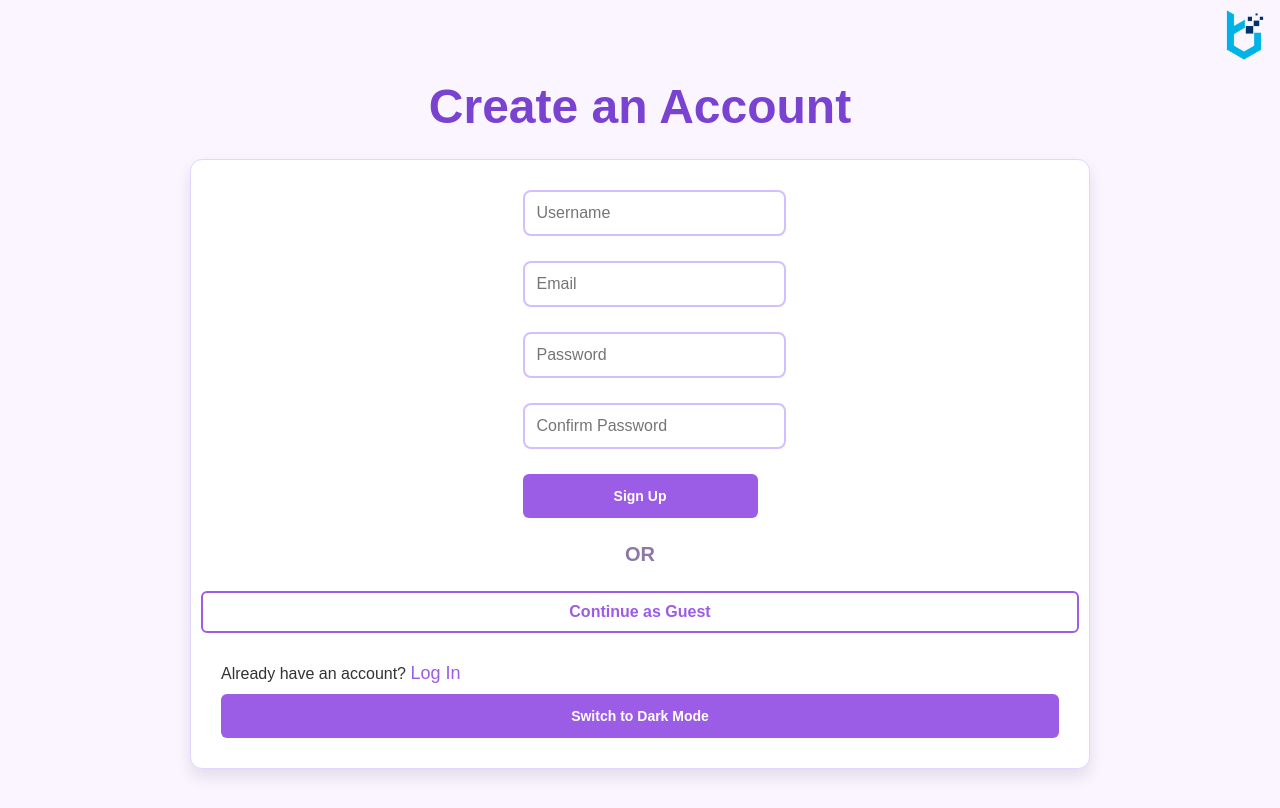
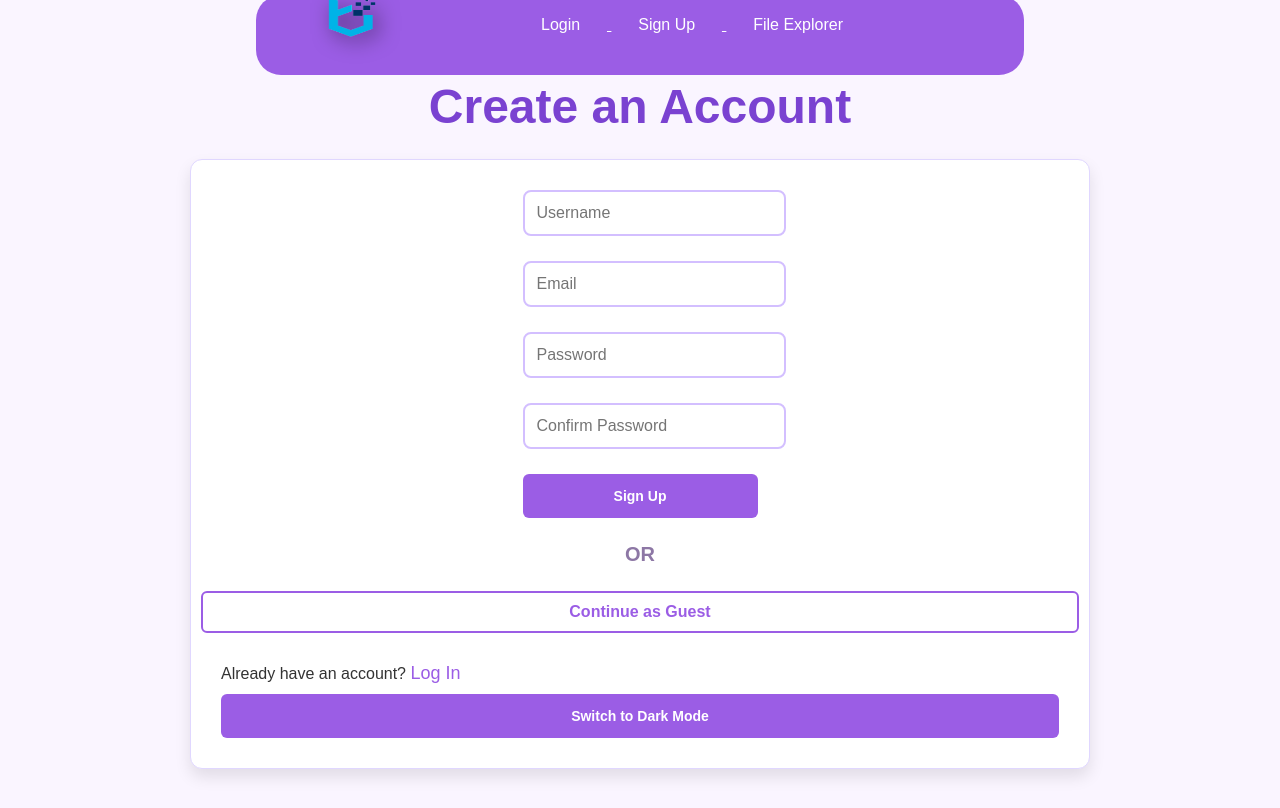
Before and after one commit to BDPA-Saint-Louis-2025/BDPASaintLouis, a React (Create React App) app in the folder bdaapp/: page /signup in a window 1280 px wide. Built offline with nearby package versions, Linux system fonts and the light colour scheme.

Commit message:
FINAL ONEEEE

```diff
--- a/bdaapp/src/Dashboard/Dashboard.css
+++ b/bdaapp/src/Dashboard/Dashboard.css
@@ -228,7 +228,7 @@ input[type="text"], input[type="email"], input[type="password"] {
   border: 1px solid var(--sidebar-border);
 }
 .password-strength.weak { opacity: 0.7; }
-.password-strength.moderate {}
+.password-strength.moderate {opacity: 1;}
 .password-strength.strong { border-color: var(--primary-color); }
 
 /* ===== Responsive ===== */
@@ -251,7 +251,8 @@ input[type="text"], input[type="email"], input[type="password"] {
     flex-direction: row;
     align-items: center;
     gap: 8px;
-    overflow-x: auto;               /* allow horizontal scroll for many buttons */
+    overflow-x: auto;
+    overflow-y: auto;               /* allow horizontal scroll for many buttons */
     padding-right: calc(12px + env(safe-area-inset-right));
     padding-left: calc(12px + env(safe-area-inset-left));
   }
--- a/bdaapp/src/Explorer/ExplorerView.css
+++ b/bdaapp/src/Explorer/ExplorerView.css
@@ -590,3 +590,43 @@ body.dark .modal-close {
   .folder-card { padding: 10px; }
   .section-title { font-size: 15px; }
 }
+
+.barTwo {
+
+    background: var(--primary-color);
+    position: fixed;
+     height: 10vh;
+     z-Index: 9998;
+     border-radius: 25px;
+     text-align: center;
+     padding: 0 5%;
+     transform: translateX(400px);
+
+
+}
+.imgStyle {
+
+  filter: drop-shadow(5px 5px 10px rgba(0, 0, 0, 0.5));
+  z-index: 9999;
+  width: 5vw;
+  height: 5vh;
+  transform: translateY(2px);
+
+}
+  ul {
+
+    list-style-type: none;
+    color: #fff;
+    overflow: hidden;
+    vertical-align: middle;
+
+
+  }
+
+  li {
+
+
+
+    display: inline-block;
+    margin: 1% 5%;
+  }
--- a/bdaapp/src/Explorer/ExplorerView.js
+++ b/bdaapp/src/Explorer/ExplorerView.js
@@ -1,6 +1,8 @@
 import React, { useEffect, useState, useMemo } from 'react';
-import { useNavigate, useParams } from 'react-router-dom';
+import { useNavigate, useParams, Link } from 'react-router-dom';
 import { jwtDecode } from 'jwt-decode';
+import './ExplorerView.css';
+
 
 import LockIcon from '@mui/icons-material/Lock';
 import LocalOfferIcon from '@mui/icons-material/LocalOffer';
@@ -24,7 +26,6 @@ import DownloadIcon from '@mui/icons-material/Download';
 import FileOptionsModal from './FileOptionsModal';
 import myImage from '../LoginScreen/bdpaLogo.png';
 
-import './ExplorerView.css';
 
 // ---------- Auth helpers ----------
 const getToken = () =>
@@ -577,18 +578,24 @@ function ExplorerView() {
   };
 
   return (
+
     <div className="drive-layout">
-      {compact ? (
-        <div className="top-badge-container">
-          <span>{username || 'User'} is Logged</span>
-          <img src={myImage} alt="Top Right Icon" />
-        </div>
-      ) : (
-        <div style={topRightBadgeStyle}>
-          <span style={{ fontWeight: 600 }}>{username || 'User'} is Logged</span>
-          <img src={myImage} alt="Top Right Icon" style={imageStyle} />
-        </div>
-      )}
+
+            <div className="barTwo">
+                <ul>
+               <img src={myImage} alt="Top Right Icon" className='imgStyle'/>
+
+                <Link to="/login" style={{color: '#fff'}}><li>Login </li> </Link>
+               <Link to="/signup" style={{color: '#fff'}}> <li> Sign Up</li> </Link>
+                <Link to="/explorer" style={{color: '#fff'}}><li className="block"> File Explorer</li> </Link>
+                <span>{username || 'User'} is Logged</span>
+                </ul>
+
+
+
+
+                </div>
+
 
       {/* SIDEBAR */}
       <aside className="sidebar">
--- a/bdaapp/src/LoginScreen/LoginScreen.css
+++ b/bdaapp/src/LoginScreen/LoginScreen.css
@@ -325,3 +325,46 @@ button:hover {
 .shake {
   animation: shake 0.5s ease-in-out;
 }
+
+.bar {
+
+    background: var(--primary-color);
+    position: fixed;
+    top: -5px;
+     width:50%;
+     height: 10vh;
+     z-Index: 9998;
+     border-radius: 25px;
+     text-align: center;
+     padding: 0 5%;
+     left: 20%;
+
+
+}
+.imgStyle {
+
+  filter: drop-shadow(5px 5px 10px rgba(0, 0, 0, 0.2));
+  z-index: 9999;
+  width: 5vw;
+  height: 5vh;
+  vertical-align: center;
+  transform: translateY(15px);
+float: left; }
+
+  ul {
+
+    list-style-type: none;
+    color: #fff;
+    overflow: hidden;
+    vertical-align: middle;
+
+
+  }
+
+  li {
+
+
+
+    display: inline-block;
+    margin: 1% 5%;
+  }
--- a/bdaapp/src/LoginScreen/LoginScreen.js
+++ b/bdaapp/src/LoginScreen/LoginScreen.js
@@ -85,6 +85,18 @@ function LoginScreen() {
 
   return (
     <div className="page-container">
+
+      <div className="bar">
+                  <img src={myImage} alt="Top Right Icon" className='imgStyle'/>
+          <ul>
+          <Link to="/login" style={{color: '#fff'}}><li>Login </li> </Link>
+         <Link to="/signup" style={{color: '#fff'}}> <li> Sign Up</li> </Link>
+          <Link to="/explorer" style={{color: '#fff'}}><li> File Explorer</li> </Link>
+
+          </ul>
+
+
+          </div>
       <h1 className="header1">Welcome Back!</h1>
       <div className="signup-container">
         <div className="left-column">
--- a/bdaapp/src/SignUpForm/SignUpForm.css
+++ b/bdaapp/src/SignUpForm/SignUpForm.css
@@ -245,3 +245,45 @@ button:hover {
 
 
 /* Emmanuelabadmus05** */
+.bar {
+
+    background: var(--primary-color);
+    position: fixed;
+    top: -5px;
+     width:50%;
+     height: 10vh;
+     z-Index: 9998;
+     border-radius: 25px;
+     text-align: center;
+     padding: 0 5%;
+     left: 20%;
+
+
+}
+.imgStyle {
+
+  filter: drop-shadow(5px 5px 10px rgba(0, 0, 0, 0.2));
+  z-index: 9999;
+  width: 5vw;
+  height: 5vh;
+  vertical-align: center;
+  transform: translateY(15px);
+float: left; }
+
+  ul {
+
+    list-style-type: none;
+    color: #fff;
+    overflow: hidden;
+    vertical-align: middle;
+
+
+  }
+
+  li {
+
+
+
+    display: inline-block;
+    margin: 1% 5%;
+  }
--- a/bdaapp/src/SignUpForm/SignUpForm.js
+++ b/bdaapp/src/SignUpForm/SignUpForm.js
@@ -141,8 +141,18 @@ const SignUpForm = () => {
 
   return (
     <div className="page-container">
-      <img src={myImage} alt="Top Right Icon" style={imageStyle} />
 
+    <div className="bar">
+            <img src={myImage} alt="Top Right Icon" className='imgStyle'/>
+    <ul>
+    <Link to="/login" style={{color: '#fff'}}><li>Login </li> </Link>
+   <Link to="/signup" style={{color: '#fff'}}> <li> Sign Up</li> </Link>
+    <Link to="/explorer" style={{color: '#fff'}}><li> File Explorer</li> </Link>
+
+    </ul>
+
+
+    </div>
       <h1 className="header1">Create an Account</h1>
 
       <div className="signup-container" style={{ position: 'relative', zIndex: 1 }}>
```
Also changed, not shown: bdaapp/src/SignUpForm/Untitled-1.html (added, +45 -0 lines).
